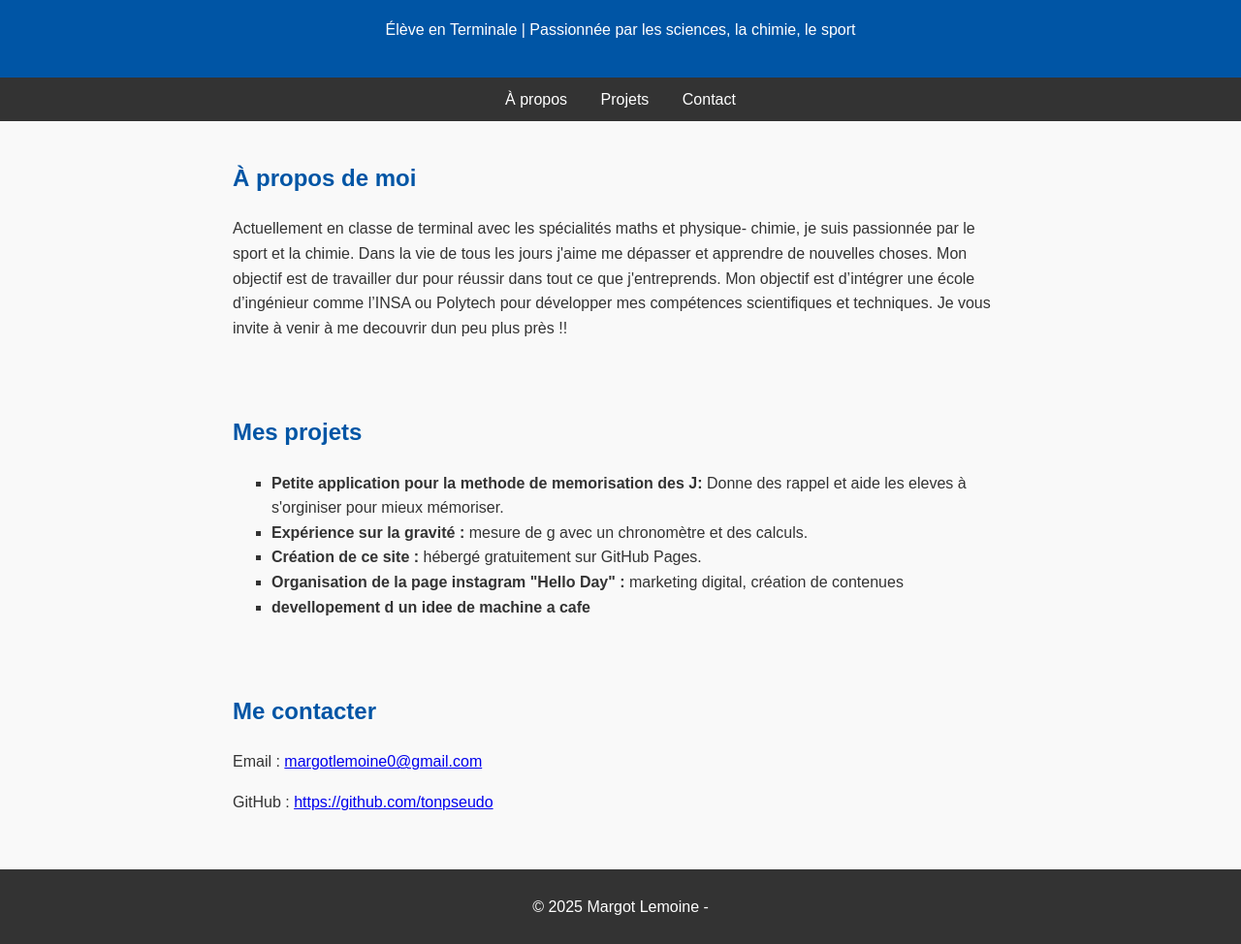
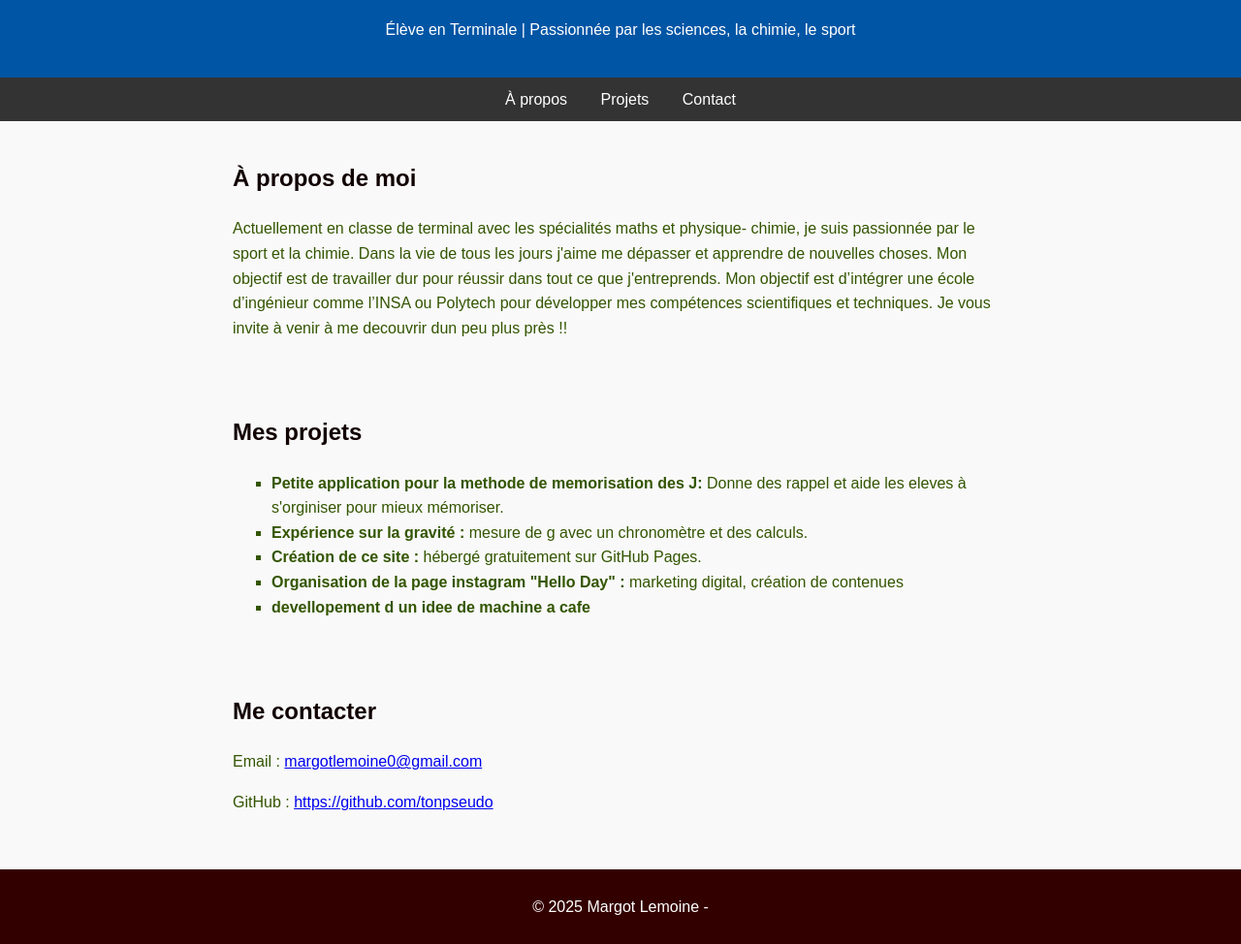
Before and after one commit to margotlemoine74-ai/margotlemoine.github.io, a plain HTML site: page index.html in a window 1280 px wide. Shown: the part 96-1070 px from the top of the page at 97% size. Drawn offline with Linux system fonts and the light colour scheme.

Commit message:
Update style.css

```diff
--- a/style.css
+++ b/style.css
@@ -4,7 +4,7 @@ body {
   padding: 0;
   line-height: 1.6;
   background: #f9f9f9;
-  color: #333;
+  color: #350;
 }
 
 header {
@@ -37,7 +37,7 @@ section {
 }
 
 h2 {
-  color: #0055a5;
+  color: #100;
 }
 
 ul {
@@ -45,7 +45,7 @@ ul {
 }
 
 footer {
-  background: #333;
+  background: #300;
   color: white;
   text-align: center;
   padding: 10px;
```
